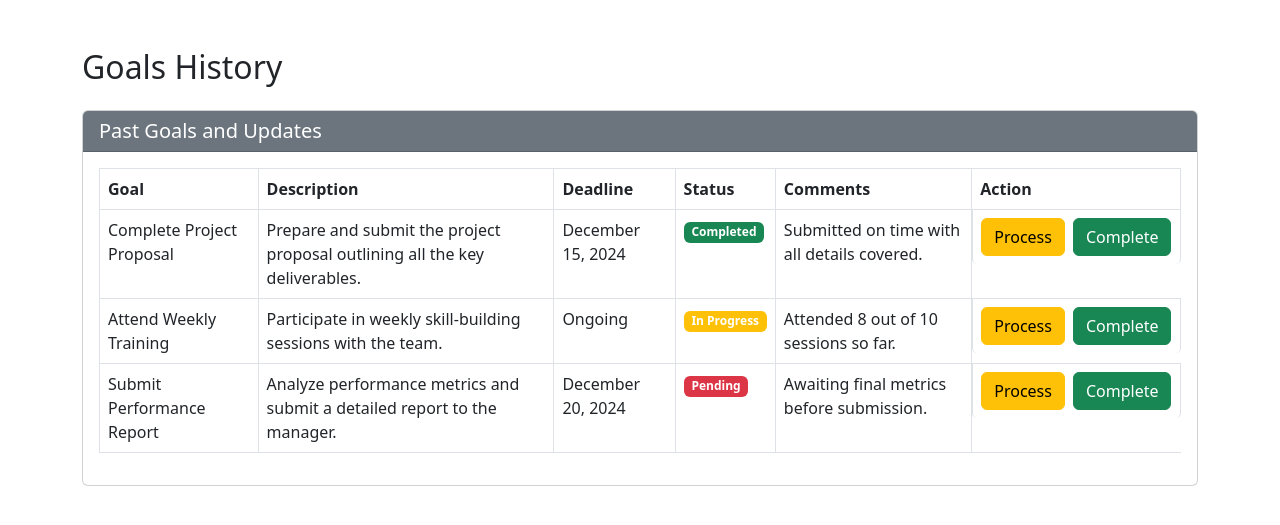
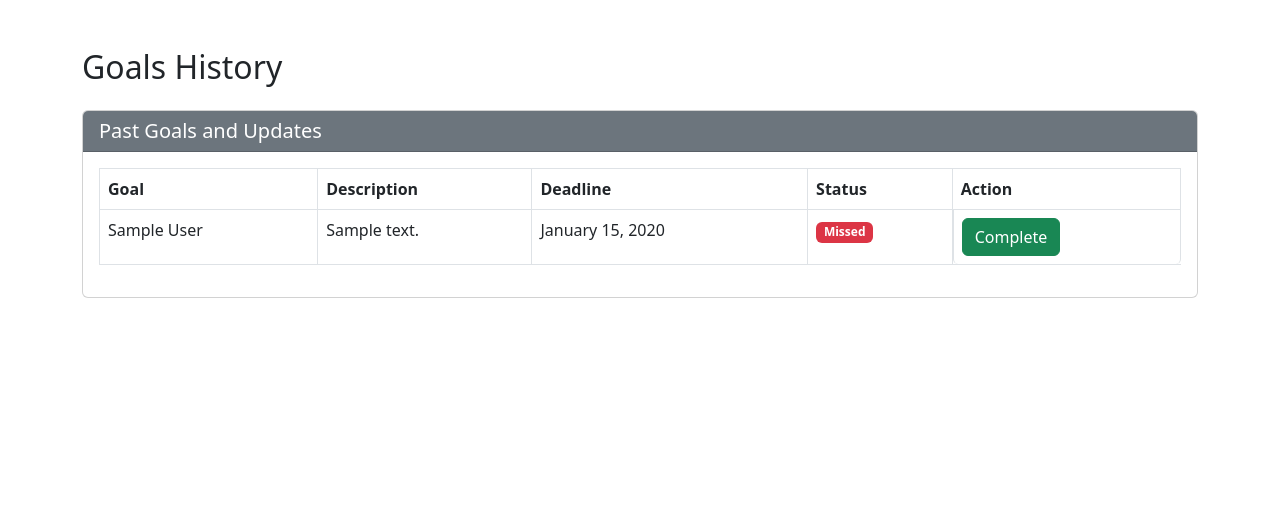
Before and after one commit to gitsubash44/Employee_Performance_Review_System, a Django app: page /goals_history/ in a window 1280 px wide. Shown: the top 525 px of the page. Run offline with Django 5.2, Linux system fonts and the light colour scheme; tables that the repository leaves empty hold one stand-in row (values such as "Sample post").

Commit message:
fixing goal error

```diff
--- a/accounts/urls.py
+++ b/accounts/urls.py
@@ -13,7 +13,7 @@ urlpatterns = [
     path('work_desc/<int:user_id>/', views.work_desc, name='work_desc'),
     path('performance_details/<int:review_id>/', views.performance_details, name='performance_details'),
     path('reviews/<int:user_id>', views.allReview, name='all_reviews'),
-    path('assign_goal/', views.assign_goal, name='assign_goal'),
+    path('assign_goal/<int:user_id>/', views.assign_goal, name='assign_goal'),
     path('UpCommingReview/', views.UpCommingReview, name='UpCommingReview'),
 
 
--- a/accounts/views.py
+++ b/accounts/views.py
@@ -4,6 +4,8 @@ from django.contrib import messages
 from django.contrib.auth import authenticate, login, logout
 from django.shortcuts import get_object_or_404
 from datetime import datetime
+from django.utils.timezone import now
+
 
 
 
@@ -77,6 +79,7 @@ def manager_dashboard(request):
 
     employees = CustomUser.objects.filter(user_type=UserTypes.EMPLOYER)
     interns = CustomUser.objects.filter(user_type=UserTypes.INTERN)
+
     # print(request.user.user_type)
     context = {
         'employees': employees,
@@ -91,6 +94,8 @@ def work_desc(request, user_id):
     # Fetching all performance reviews for the user
     performance_reviews = PerformanceReview.objects.filter(user=user).order_by("-id")[:3]
     upcoming_reviews = ReviewScheduling.objects.filter(user=user).order_by("-id")[:3]
+    assigned_goals = Goal.objects.filter(assigned_to=user).order_by("-id")[:5]
+
 
     if "savePerformance" in request.POST:
         productivity_score = request.POST.get("productivity")
@@ -135,13 +140,11 @@ def work_desc(request, user_id):
         except Exception as e:
             messages.error(request, f"Error in scheduling review: {e}")
 
-        return redirect("work_desc", user_id=user.id)
-
-
     context = {
         'user': user,
         'performance_reviews': performance_reviews,
         'upcoming_reviews': upcoming_reviews,
+        'assigned_goals': assigned_goals,
 
     }
     return render(request, "manager/work_desc.html", context)
@@ -170,27 +173,30 @@ def allReview(request, user_id):
     }
     return render(request, "manager/allReview.html", data)
 
-# For Assing Goals
-def assign_goal(request):
+def assign_goal(request, user_id):
+    user = get_object_or_404(CustomUser, id=user_id)  # Get the user object
     if request.method == 'POST':
+        title = request.POST.get('title')
         description = request.POST.get('description')
-        title = request.POST.get('title')  # Capture the title
         deadline = request.POST.get('deadline')
+
         if title.strip() and description.strip():  # Ensure title and description are not empty
             Goal.objects.create(
                 title=title,
                 description=description,
                 status='in_progress',
                 progress=0,
-                deadline=deadline if deadline else None  # Set deadline if provided
+                deadline=deadline if deadline else None,  # Set deadline if provided
+                assigned_to=user  # Link the goal to the user
             )
             messages.success(request, "Goal assigned successfully!")
         else:
             messages.error(request, "Goal title and description cannot be empty!")
-        return redirect('assign_goal')  # Ensure this URL pattern is defined
-    goals = Goal.objects.all()
-    data={
+
+    goals = Goal.objects.filter(assigned_to=user)  # Get goals assigned to this user
+    data = {
         'goals': goals,
+        'user': user,  # Pass the user object to the template
     }
     return render(request, 'manager/Work_desc.html', data)
 
@@ -235,33 +241,83 @@ def Self_Assessment(request):
     return render(request, "intern/Self_Assessment.html")
 
 def goals(request):
-    goals = Goal.objects.all()
+    user = request.user  # Get the currently logged-in user
+
+    # Update missed status for goals whose deadlines have passed and are not achieved
+    for goal in Goal.objects.filter(assigned_to=user):  # Filter goals by the logged-in user
+        if goal.deadline and now() > goal.deadline and goal.status != "achieved":
+            goal.status = "missed"
+            goal.save()
+
+    # Retrieve the latest 3 goals assigned to the current user
+    goals = Goal.objects.filter(assigned_to=user).order_by("-id")[:3]
+
     context = {
         'goals': goals
     }
     return render(request, "intern/goals.html", context)
 
 def assign_goals(request):
-    users = CustomUser.objects.filter(user_type__in=[UserTypes.INTERN, UserTypes.EMPLOYER])  # Adjust as needed
+# Fetch only interns or specific user types
+    users = CustomUser.objects.filter(user_type=UserTypes.INTERN)
+
     if request.method == 'POST':
         title = request.POST.get('title')
         description = request.POST.get('description')
         deadline = request.POST.get('deadline')
         assigned_to_id = request.POST.get('assigned_to')
-        assigned_to = CustomUser.objects.get(id=assigned_to_id)
 
-        # Create and save the goal
-        goal = Goal.objects.create(
-            title=title,
-            description=description,
-            deadline=deadline,
-            assigned_to=assigned_to
-        )
-        goal.save()
+        # Check if all necessary fields are provided
+        if not title or not description or not deadline or not assigned_to_id:
+            messages.error(request, "All fields are required.")
+            return redirect('assign_goal')  # Adjust URL name if needed
+
+        try:
+            assigned_to = CustomUser.objects.get(id=assigned_to_id)
+
+            # Create and save the goal
+            Goal.objects.create(
+                title=title,
+                description=description,
+                deadline=deadline,
+                assigned_to=assigned_to
+            )
+            messages.success(request, f"Goal '{title}' has been assigned to {assigned_to.username}.")
+            return redirect('assign_goal')  # Adjust URL name if needed
+
+        except CustomUser.DoesNotExist:
+            messages.error(request, "Invalid user selected.")
+            return redirect('assign_goal')
+
+    context = {
+        'users': users
+    }
+    return render(request, "manager/work_desc.html", context)
+
+
+
 
 
 def goals_history(request):
-    return render(request, "intern/goals_history.html")
+    if request.method == "POST":
+        goal_id = request.POST.get("goal_id")
+        action = request.POST.get("action")
+        goal = get_object_or_404(Goal, id=goal_id)
+
+        if action == "complete":
+            goal.status = "achieved"
+            goal.completed = True
+            goal.save()
+
+    # Update missed status for goals past their deadline
+    for goal in Goal.objects.all():
+        if goal.deadline and now() > goal.deadline and goal.status != "achieved":
+            goal.status = "missed"
+            goal.save()
+
+    goals = Goal.objects.all()
+    context = {"goals": goals}
+    return render(request, "intern/goals_history.html", context)
 
 # intern
 def employee_dashboard(request):
--- a/templates/intern/goals_history.html
+++ b/templates/intern/goals_history.html
@@ -24,45 +24,37 @@
                                 <th>Description</th>
                                 <th>Deadline</th>
                                 <th>Status</th>
-                                <th>Comments</th>
                                 <th>Action</th>
                             </tr>
                         </thead>
                         <tbody>
+                            {% for goal in goals %}
                             <!-- Sample History Rows -->
                             <tr>
-                                <td>Complete Project Proposal</td>
-                                <td>Prepare and submit the project proposal outlining all the key deliverables.</td>
-                                <td>December 15, 2024</td>
-                                <td><span class="badge bg-success">Completed</span></td>
-                                <td>Submitted on time with all details covered.</td>
+                                <td>{{ goal.title }}</td>
+                                <td>{{ goal.description }}</td>
+                                <td>{{ goal.deadline|date:"F d, Y" }}</td>
+                                <td>
+                                    <span class="badge
+                                    {% if goal.status == 'achieved' %}bg-success
+                                    {% elif goal.status == 'missed' %}bg-danger
+                                    {% else %}bg-warning
+                                    {% endif %}">
+                                    {{ goal.get_status_display }}
+                                    </span>
+                                </td>
                                 <td class="d-flex card-footer text-end gap-2">
-                                    <a href="" class="btn btn-warning">Process</a>
-                                    <a href="" class="btn btn-success">Complete</a>
+                                    <form method="post" style="display:inline;">
+                                        {% csrf_token %}
+                                        <input type="hidden" name="goal_id" value="{{ goal.id }}">
+                                        <input type="hidden" name="action" value="complete">
+                                        <button type="submit" class="btn btn-success" {% if goal.status == 'achieved' %}disabled{% endif %}>
+                                            Complete
+                                        </button>
+                                    </form>
                                 </td>
                             </tr>
-                            <tr>
-                                <td>Attend Weekly Training</td>
-                                <td>Participate in weekly skill-building sessions with the team.</td>
-                                <td>Ongoing</td>
-                                <td><span class="badge bg-warning">In Progress</span></td>
-                                <td>Attended 8 out of 10 sessions so far.</td>
-                                <td class="d-flex card-footer text-end gap-2">
-                                    <a href="" class="btn btn-warning">Process</a>
-                                    <a href="" class="btn btn-success">Complete</a>
-                                </td>
-                            </tr>
-                            <tr>
-                                <td>Submit Performance Report</td>
-                                <td>Analyze performance metrics and submit a detailed report to the manager.</td>
-                                <td>December 20, 2024</td>
-                                <td><span class="badge bg-danger">Pending</span></td>
-                                <td>Awaiting final metrics before submission.</td>
-                                <td class="d-flex card-footer text-end gap-2">
-                                    <a href="" class="btn btn-warning">Process</a>
-                                    <a href="" class="btn btn-success">Complete</a>
-                                </td>
-                            </tr>
+                            {% endfor %}
                         </tbody>
                     </table>
                 </div>
--- a/templates/manager/Work_desc.html
+++ b/templates/manager/Work_desc.html
@@ -124,7 +124,7 @@
                 {% endif %}
 
                 <div class="card p-4 shadow-sm border-1 mb-4">
-                    <form method="POST" action="{% url 'assign_goal' %}">
+                  <form method="POST" action="{% url 'assign_goal' user.id %}">
                     {% csrf_token %}
                     <div class="mb-3">
                         <label for="goalTitle" class="form-label">Goal Title</label>
```
Lines whose indentation alone changed are shown as unchanged.
